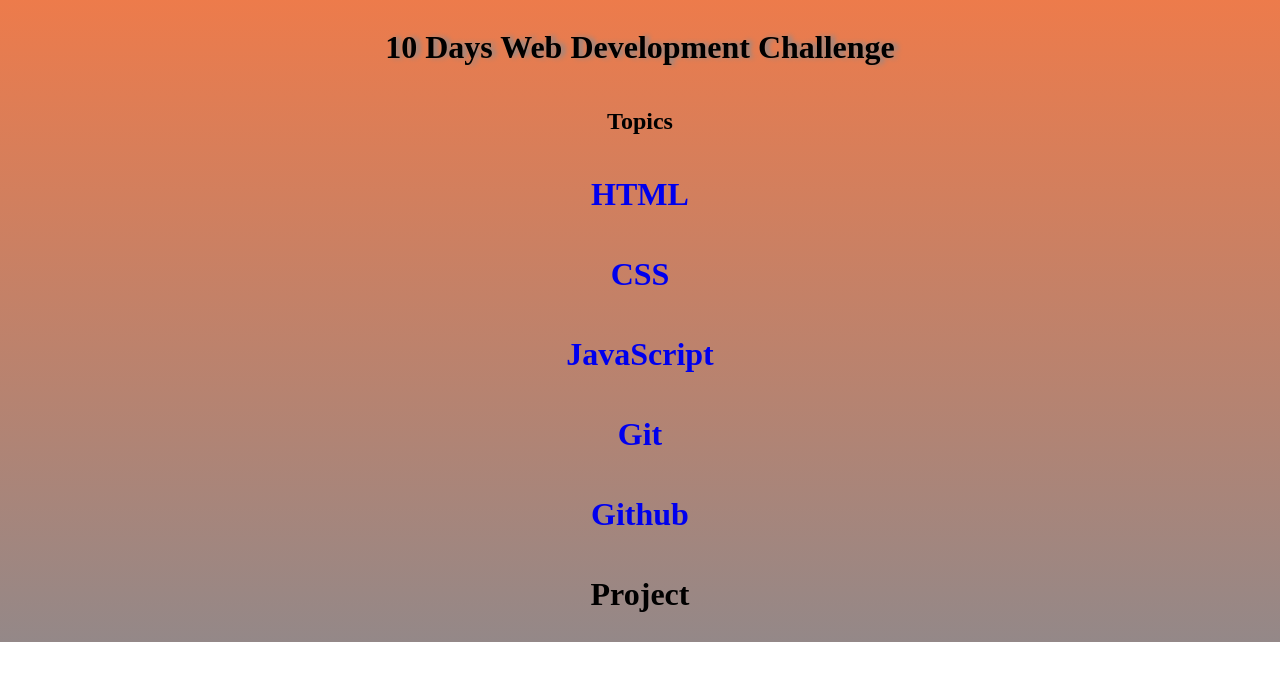
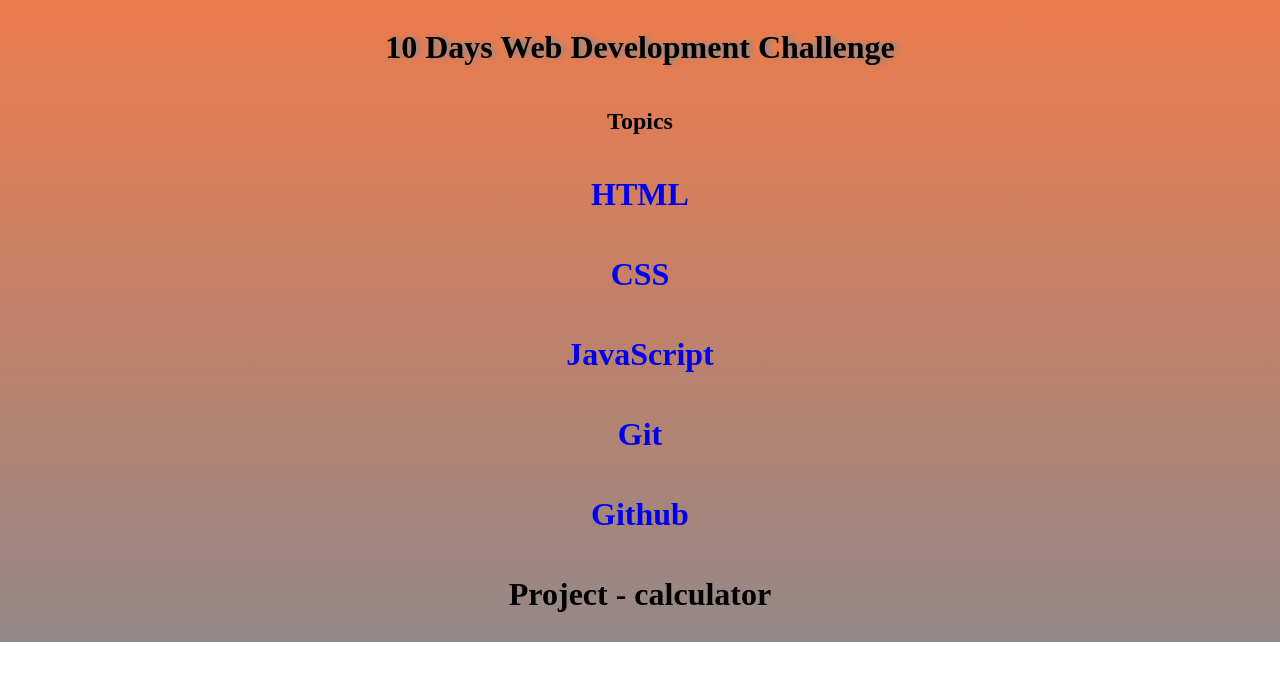
Before and after one commit to vivinkv6/10-days-web-development-challenge, a plain HTML site: page index.html in a window 1280 px wide. Drawn offline with Linux system fonts and the light colour scheme.

Commit message:
update h1 tag

```diff
--- a/index.html
+++ b/index.html
@@ -35,6 +35,6 @@
     <h1><a href="javascript.html">JavaScript</a></h1>
     <h1><a href="git.html">Git</a></h1>
     <h1><a href="github.html">Github</a></h1>
-    <h1>Project</h1>
+    <h1>Project - calculator</h1>
   </body>
 </html>
```
